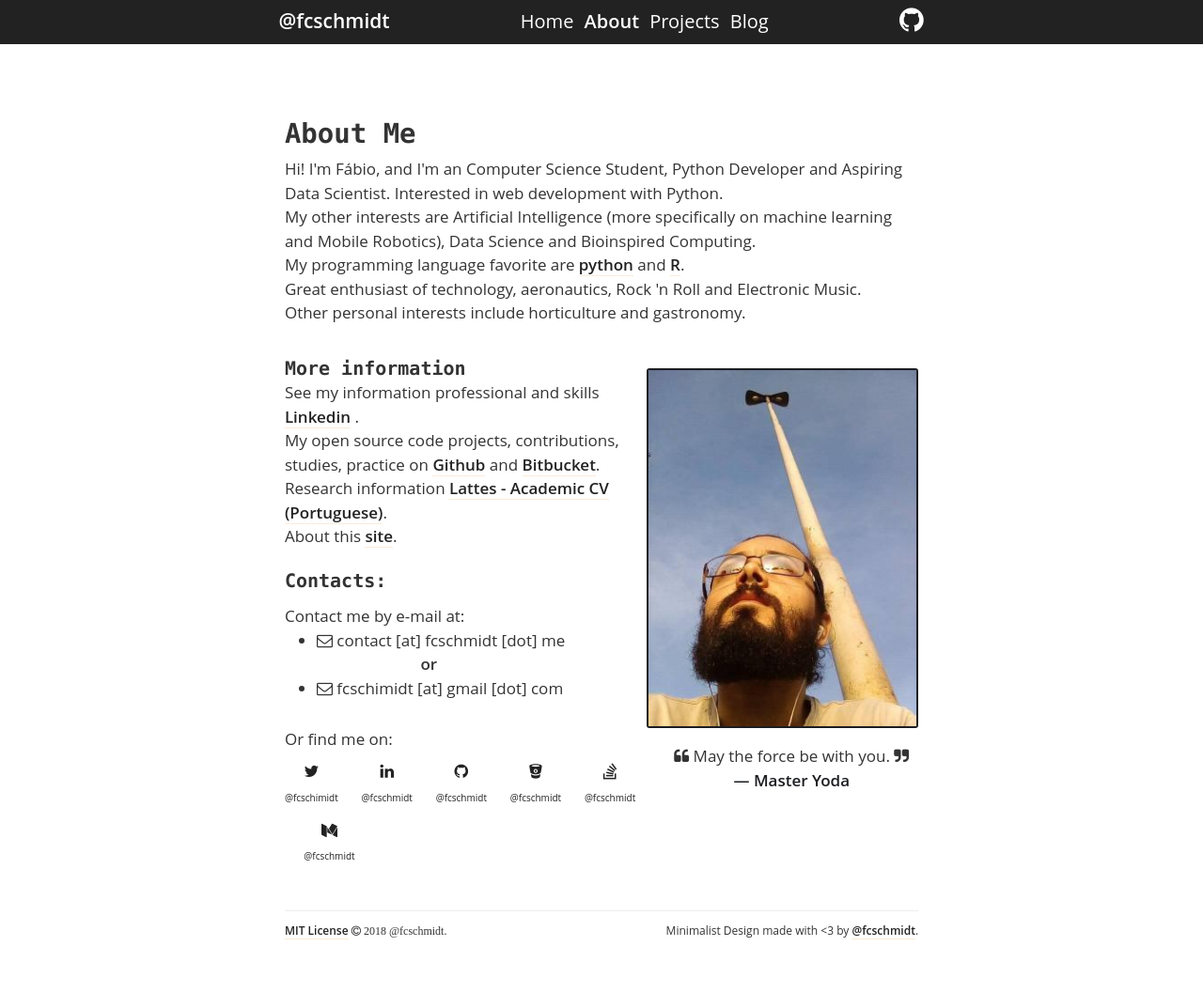
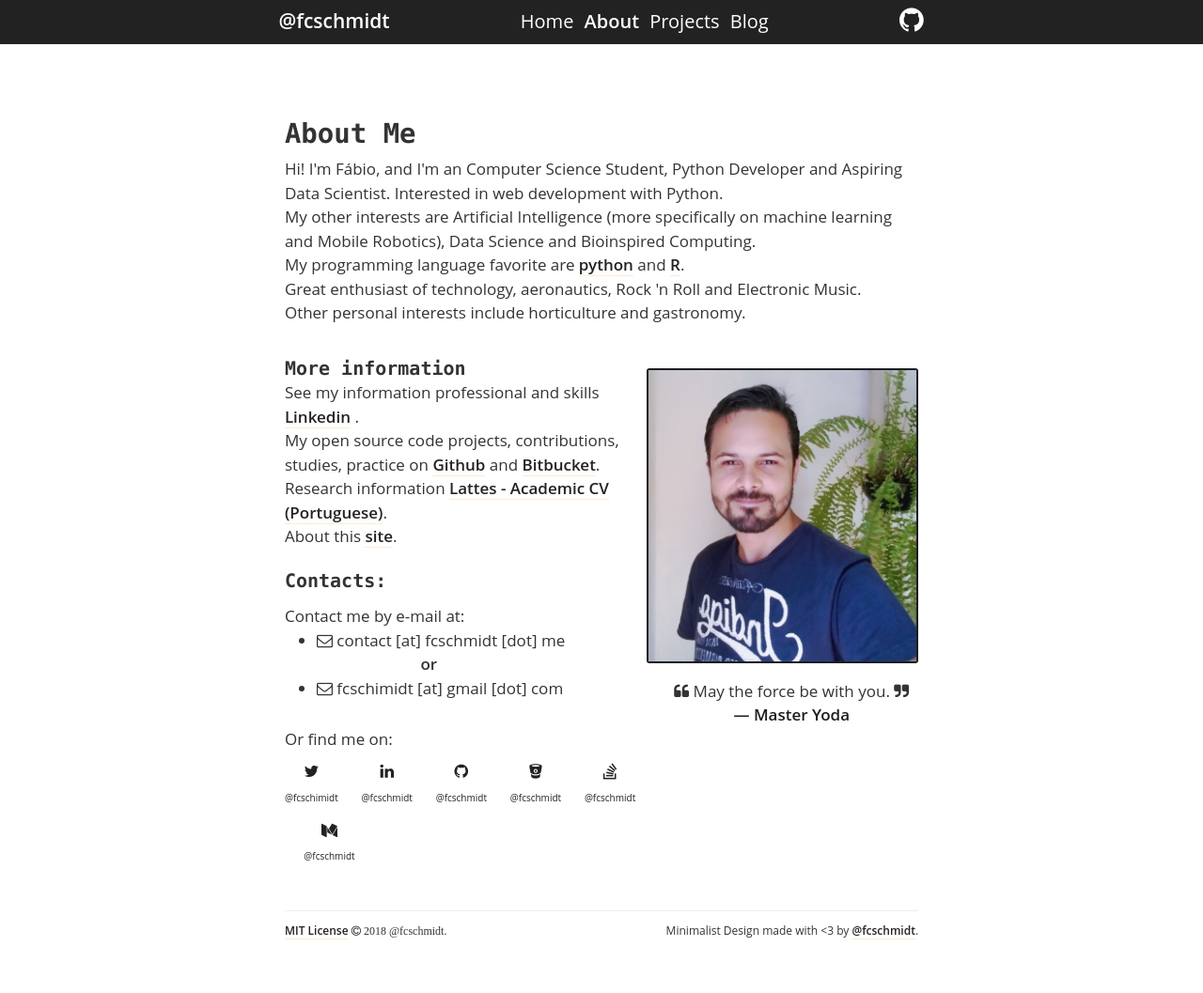
Before and after one commit to fcschmidt/fcschmidt.github.io, a Jekyll site: the page built from pages/about.html, in a window 1280 px wide. Shown: the whole page at 94% size. Built offline with Jekyll 4.4.1, drawn with Linux system fonts in a browser that asks for light colours.

Commit message:
Add new avatar

```diff
--- a/_config.yml
+++ b/_config.yml
@@ -31,14 +31,15 @@ domain: fcschmidt.me
 enforce_ssl: fcschmidt.me
 twitter_user: fcschimidt
 icon: "favicon.png"
-image: "mini-avatar.jpg"
+image: "new-mini-avatar.png"
 styles: main.css
 
 
 # Author
 author:
   name: "F&aacute;bio Schmidt"
-  avatar: "fb.jpg"
+  avatar: "new-avatar.png"
+#  avatar: "fb.jpg"
   bio: "Computer Science Student, Front-end Developer and  Aspiring Data Scientist."
   location: "Brazil"
   email: "fcschimidt [at] gmail [dot] com"
```
